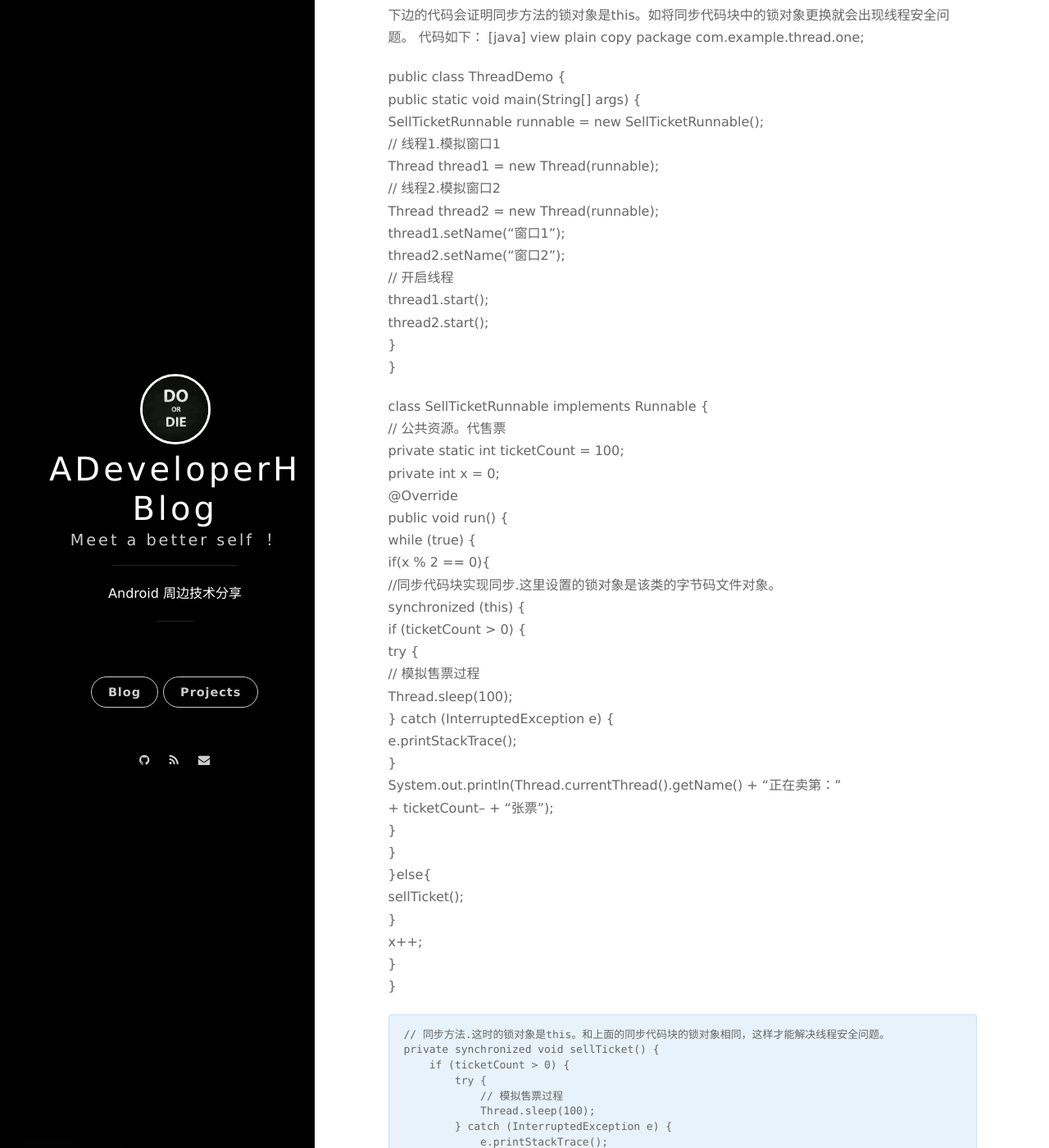
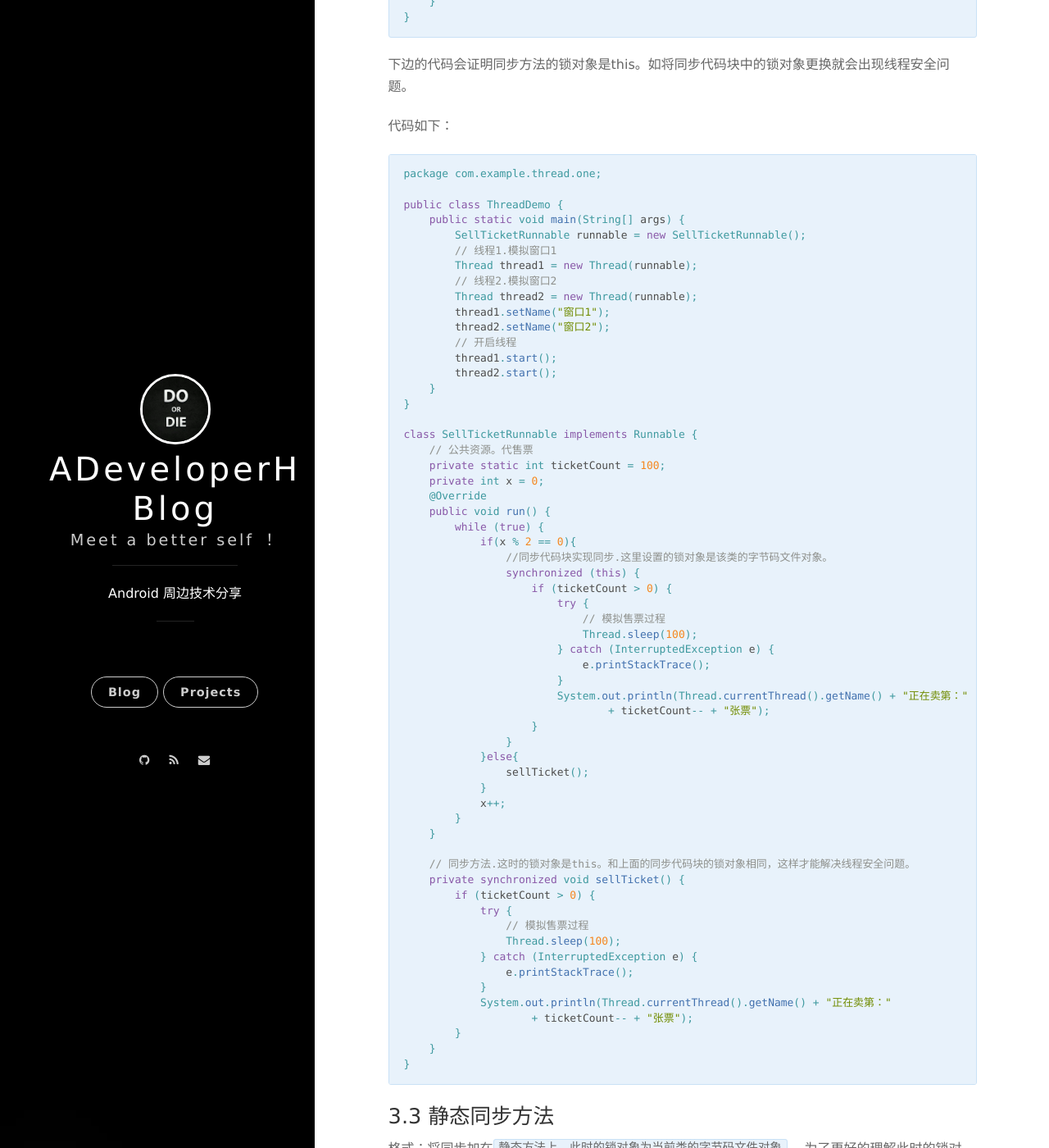
Before and after one commit to ADeveloperH/ADeveloperH.github.io, a Jekyll site: the page built from _posts/2017-12-03-thread3.md, in a window 1280 px wide and 1400 px high, scrolled down 3894 px. Shown: the whole window at 82% size. Built offline with Jekyll 4.4.1, drawn with Linux system fonts in a browser that asks for light colours; nearby versions of some CDN libraries; comment, search, counter and statistics services are not loaded; some of the changed text lies outside the part shown.

Commit message:
java线程安全典型案例完成

````diff
--- a/_posts/2017-12-03-thread3.md
+++ b/_posts/2017-12-03-thread3.md
@@ -57,32 +57,44 @@
 
 打印输出结果如下：
 
+![](https://raw.githubusercontent.com/ADeveloperH/ADeveloperH.github.io/master/assets/20171203/02.png)
+
 会发现两个窗口都在卖同一张票，这就是由于多线程导致的线程安全问题。
 
 ## 2 分析问题带来的原因 ##
 
-判断程序是否有线程的依据如下：
-1、是否有多线程环境。程序中是否使用了多线程。
-2、是否有共享数据。
-3、是否有多条语句操作共享数据。
+**判断程序是否有线程问题的依据**如下：
+
+1. 是否有多线程环境。程序中是否使用了多线程。
+2. 是否有共享数据。
+3. 是否有多条语句操作共享数据。
+
 上面的例子中共享资源就是票，多个线程同时对变量ticketCount进行了操作导致了问题。
-三、解决方案
+
+## 3 解决方案 ##
 
 通常我们使用同步（关键字为synchronized）来解决这种由于多线程同时操作共享数据带来的线程安全问题。
 同步可以理解为：我们将多条操作共享数据的语句代码包成一个整体，让某个线程执行时其他线程不能执行。
 同步方案包括三种方式，它们对应的锁对象是不一样的。另外我们可以通过加锁来同步代码块，解决安全问题。
 因此常用的解决方案有四种。
-注意：
-   同步可以解决问题的根本原因就在于锁对象上，因此要避免线程安全问题，多个线程必须使用同一个锁对象，否则，不能解决问题。
-1、同步代码块
 
+**注意**：
+   同步可以解决问题的根本原因就在于`锁对象`上，因此要避免线程安全问题，多个线程`必须使用同一个锁对象`，否则，不能解决问题。
+
+### 3.1 同步代码块 ###
+
+```java
 格式：synchronized(对象) {
 				需要被同步的代码;
 			}
 
 			这里的锁对象可以是任意对象。
+```
+
+
 利用这种方法优化后的代码如下：
-[java] view plain copy
+
+```java
 package com.example.thread.one;
 
 public class ThreadDemo {
@@ -120,12 +132,18 @@
         }
     }
 }
+```
 
-2、同步方法
+### 3.2 同步方法 ###
 
-格式：把同步（synchronized）加在方法上。这时的锁对象是this。
+格式：把同步（synchronized）加在方法上。这时的`锁对象是this`。
+
+**注意**：
+锁对象是this不是SellTicketRunnable.class，SellTicketRunnable.class是该类的字节码文件对象(参见3.3)
+
 利用这种方法优化的代码如下：
-[java] view plain copy
+
+```java
 package com.example.thread.one;
 
 public class ThreadDemo {
@@ -166,11 +184,13 @@
         }
     }
 }
-
+```
 
 下边的代码会证明同步方法的锁对象是this。如将同步代码块中的锁对象更换就会出现线程安全问题。
+
 代码如下：
-[java] view plain copy
+
+```java
 package com.example.thread.one;
 
 public class ThreadDemo {
@@ -230,13 +250,14 @@
         }
     }
 }
+```
 
+### 3.3 静态同步方法 ###
 
-3、静态同步方法
+格式：将同步加在`静态方法上。此时的锁对象为当前类的字节码文件对象`。
+为了更好的理解此时的锁对象，通过下边的代码来直观的理解只有同一锁对象时才能解决线程安全问题：
 
-格式：将同步加在静态方法上。此时的锁对象为当前类的字节码文件对象。
-为了更好的理解此时的锁对象，通过下边的代码来直观的理解只有同一锁对象时才能解决线程安全问题：
-[java] view plain copy
+```java
 package com.example.thread.one;
 
 public class ThreadDemo {
@@ -296,13 +317,17 @@
         }
     }
 }
+}
+```
 
 
-4、加锁Lock解决问题
+### 3.4 加锁Lock解决问题 ###
 
 将需要一次执行完代码块用lock()和unlock()包裹，来保证线程安全。
+
 代码如下：
-[java] view plain copy
+
+```java
 package com.example.thread.one;
 
 import java.util.concurrent.locks.Lock;
@@ -351,18 +376,23 @@
         }
     }
 }
+```
 
-四、Java中线程安全的类
+## 4 Java中线程安全的类 ##
 
-Vector与ArrayList
+- Vector与ArrayList
 	Vector属于线程安全级别的，但是大多数情况下不使用Vector，因为线程安全需要更大的系统开销
-HashTable与HashMap
+- HashTable与HashMap
 	Hashtable 中的方法是同步的，而HashMap中的方法在缺省情况下是非同步的。在多线程并发的环境下，可以直接使用Hashtable，但是要使用HashMap的话就要自己增加同步处理了。hashtable是线程安全的,即hashtable的方法都提供了同步机制；hashmap不是线程安全的,即不提供同步机制 ；hashtable不允许插入空值,hashmap允许!
-StringBuilder与StringBuffer
+- StringBuilder与StringBuffer
 	StringBuilder和StringBuffer的方法是一模一样，StringBuffer线程安全，StringBuilder线程不安全，但性能更高
-Stack 继承自Vector 也是线程安全的。
+- Stack 继承自Vector 也是线程安全的。
+
 可以由java.util.Collections来创建线程安全的集合，如：Connections.synchronizedSet(Set<T>); Connections.synchronizedList(List<T>);Connections.synchronizedMap(Map<K, V>)等，其简单的原理是每个方法都增加了synchronized来保证线程安全。
-注：StringBuffer是线程安全，而StringBuilder是线程不安全的。对于安全与不安全没有深入的理解情况下，易造成这样的错觉，如果对于StringBuffer的操作均是线程安全的，然而，JAVA给你的保证的线程安全，是说它的方法是执行是排它的，而不是对这个对象本身的多次调用情况下，还是安全的。看看下边的例子，在StringBufferTest中有一个数据成员contents它是用来扩展的，它的每一次append是线程安全的，但众多次append的组合并不是线程安全的，这个输出结果不是太可控的，但如果对于log和getContest方法加关键字synchronized，那么结果就会变得非常条理，如果换成StringBuider甚至是append到一半，它也会让位于其它在此基础上操作的线程：
+
+**注**：StringBuffer是线程安全，而StringBuilder是线程不安全的。对于安全与不安全没有深入的理解情况下，易造成这样的错觉，如果对于StringBuffer的操作均是线程安全的，然而，JAVA给你的保证的线程安全，是说它的方法是执行是排它的，而不是对这个对象本身的多次调用情况下，还是安全的。看看下边的例子，在StringBufferTest中有一个数据成员contents它是用来扩展的，它的每一次append是线程安全的，但众多次append的组合并不是线程安全的，这个输出结果不是太可控的，但如果对于log和getContest方法加关键字synchronized，那么结果就会变得非常条理，如果换成StringBuider甚至是append到一半，它也会让位于其它在此基础上操作的线程：
+
+```java
 public class StringBufferTest {
    private StringBuffer contents = new StringBuffer();
    public void log(String message){
@@ -400,13 +430,19 @@
       new RunThread(ss, "she").start();
    }
 }
+```
+
  StringBuilder和StringBuffer的方法是一模一样，就是一个多线程和一个单线程的问题。线程调用同一StringBuffer 的append方法，这跟他是不是线程安全没有关系的，除非你的结果是append的一系列字符串变乱了，那才能说明他是线程不安全的。线程安全是指任何时刻都只有一个线程访问临界资源。线程安全 并不是说他的一系列操作是同步的 只是对于他执行某个方法的时候不允许别的线程去改变。针对一个类来说是不是线程安全就要看，多个线程在同时在运行，这些线程可能会同时执行某个方法。但是每次运行结果和单线程执行的结果一样，那么就可以说是线程安全的。因为log方法没有上锁，每个现在在append锁释放后，都可能得到cpu的执行片段。
 但不要对多线程安全存在误解：
-   public String toString(){
+
+```java
+public String toString(){
       StringBuffer buffer = new StringBuffer();
       buffer.append('<');
       buffer.append(this.name);
       buffer.append('>');
       return buffer.toString();
    }
- 这个代码是完全线程安全的，在方法内部定义的变量，在每个线程线程进入的时候都会创建这个局部变量！不涉及线程安全问题。通常涉及系统安全的变量一般都是成员变量! stringBuffer本身的内部实现是现场安全的！线程安全那是类本身提供的功能是安全的。即你提供插入一个字符串，那么这个字符串插入是安全的，但是要插入两个字符串，两个的顺序你来定，这之间如果有别的插入出错就不管类的事情了，是你自己代码的问题。
+```
+
+ 这个代码是完全线程安全的，在方法内部定义的变量，在每个线程线程进入的时候都会创建这个局部变量！不涉及线程安全问题。通常涉及系统安全的变量一般都是成员变量! stringBuffer本身的内部实现是线程安全的！线程安全那是类本身提供的功能是安全的。即你提供插入一个字符串，那么这个字符串插入是安全的，但是要插入两个字符串，两个的顺序你来定，这之间如果有别的插入出错就不管类的事情了，是你自己代码的问题。
````
